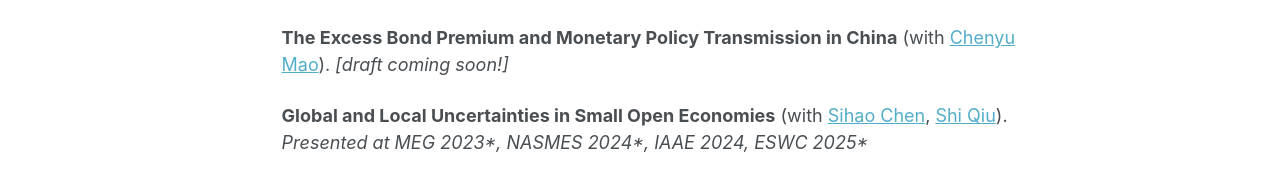
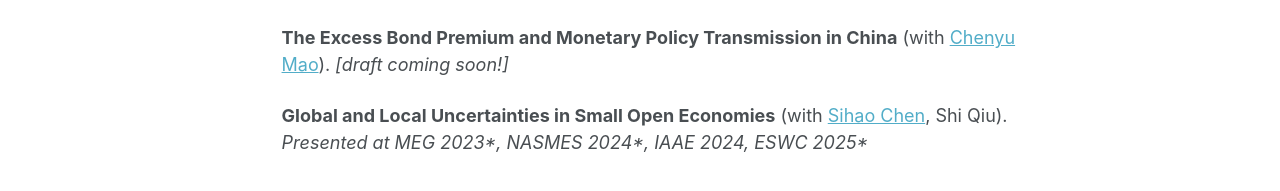
Before and after one commit to liuhaiqinFDU/liuhaiqinFDU.github.io, a Jekyll site: the page built from research.md, in a window 1280 px wide and 1174 px high. Shown: the part 806-997 px from the top of the window. Built offline with Jekyll 4.4.1, drawn with Linux system fonts in a browser that asks for light colours; some web fonts are replaced; part of the change alters nothing that is shown.

```diff
--- a/research.md
+++ b/research.md
@@ -35,7 +35,7 @@ title: ""
 
 **The Excess Bond Premium and Monetary Policy Transmission in China** (with [Chenyu Mao](https://sites.google.com/view/chenyu-sophia-mao/home-page)). *[draft coming soon!]*
 
-**Global and Local Uncertainties in Small Open Economies** (with [Sihao Chen](https://chensihao.weebly.com/research.html), [Shi Qiu](https://sites.google.com/view/shiqiu)). *Presented at MEG 2023\*, NASMES 2024\*,  IAAE 2024, ESWC 2025\**
+**Global and Local Uncertainties in Small Open Economies** (with [Sihao Chen](https://chensihao.weebly.com/research.html), Shi Qiu). *Presented at MEG 2023\*, NASMES 2024\*,  IAAE 2024, ESWC 2025\**
 
 <!-- **Structural Monetary Policy, Quantitative Easing, and Collateral Constraints: A Tale of Two Central Banks** (*draft upon request*) -->
 
```
